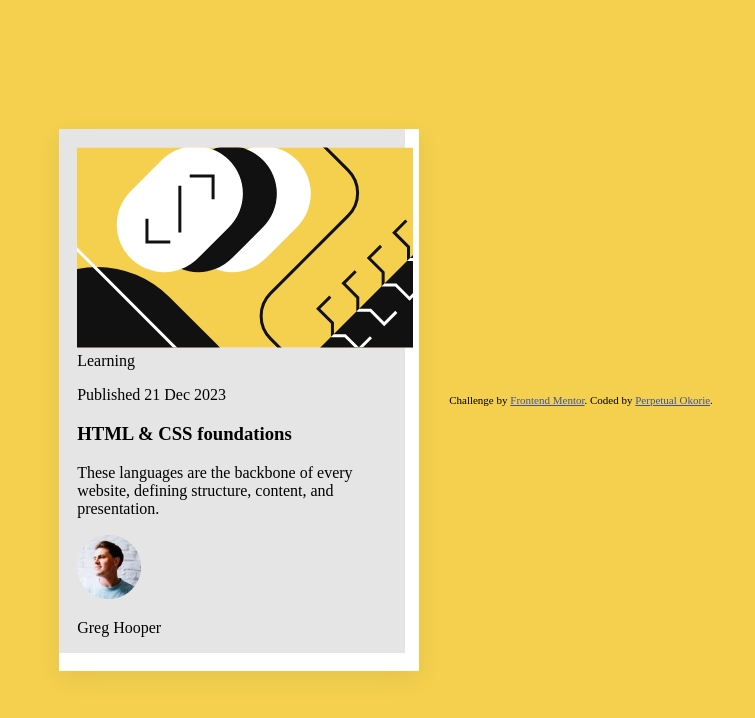
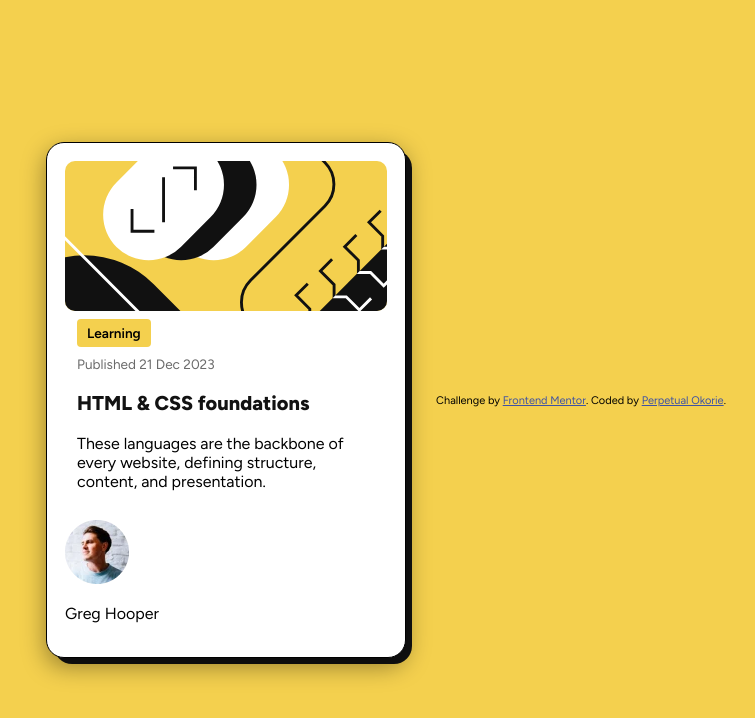
Before and after one commit to AmazedWonder/blog-preview-card, a plain HTML site: page index.html in a window 1280 px wide. Shown: the whole page, without its empty margins (269-1024 px from the left). Drawn offline with Linux system fonts and the light colour scheme.

Commit message:
Update index.html and css files
update the card image, content e.g date, badge, title

```diff
--- a/index.html
+++ b/index.html
@@ -39,7 +39,7 @@
         </div>
 
         <div class="card-content">
-          <span>Learning</span>
+          <span class="badge">Learning</span>
 
           <p class="date">Published 21 Dec 2023</p>
 
@@ -63,7 +63,10 @@
       </article>
     </main>
 
-    <footer>
+
+  </body>
+
+  <footer>
       <div class="attribution">
         Challenge by
         <a href="https://www.frontendmentor.io?ref=challenge" target="_blank"
@@ -74,5 +77,4 @@
         >.
       </div>
     </footer>
-  </body>
 </html>
--- a/styles.css
+++ b/styles.css
@@ -4,10 +4,9 @@
     --bg: hsl(47, 88%, 63%);
     --card-bg: hsl(0, 0%, 100%);
     --muted: hsl(0, 0%, 80%);
-    --title: hsl(0, 0%, 10%);
-    --accent: hsl(0, 0%, 20%);
-    --shadow: rgba(0, 0, 0, 0.1);
-    --sha
+    --title: hsl(0, 0%, 7%);
+    --accent: hsl(0, 0%, 42%);
+    --shadow: rgba(0, 0, 0, 0.4);
     --radius: 18px;
     --gap: 16px;
     --font-size: 16px;
@@ -25,6 +24,7 @@ html, body {
 body {
     margin: 0;
     background: var(--bg);
+    font-family: var(--font);
     display: flex;
     align-items: center;
     justify-content: center;
@@ -35,32 +35,85 @@ body {
     max-width: 420px;
     width: 100%;
     display: flex;
+    /* align-items: center; */
     justify-content: center;
 }
 /* Card */
 .card {
     position: relative;
-    width: 92%;
+    width: 100%;
     max-width: 360px;
     background: var(--card-bg);
+    border: 1px solid black;
     border-radius: var(--radius);
     padding: 18px;
-    box-shadow: 0 8px 24px rgba(0, 0, 0, 0.06);
-    z-index: 1;
-    overflow: hidden;
+    box-shadow: 0 8px 24px var(--shadow);
+    /* z-index: 1;
+    overflow: hidden; */
 }
 
 /* offset 'thick' shadow using pseudo-element */
 .card::after {
     content: '';
     position: absolute;
-    right: 14px;
-    bottom: 18px;
+    left: 7px;
+    bottom: -7px;
     width: 100%;
     height: 100%;
-    background: var(--shadow);
+    background: var(--title);
     border-radius: var(--radius);
     z-index: -1;
     /* filter: blur(8px);
     transform: translateY(4px); */
 }
+
+/* media image */
+.card-image {
+    width: 100%;
+    overflow: hidden;
+    /* border-radius: var(--radius); */
+}
+
+.card-image img {
+    display: block;
+    width: 100%;
+    height: 150px;
+    object-fit: cover;
+    border-radius: 10px;
+}
+
+.card-content {
+    padding: 12px;
+    /* font-family: var(--font); */
+}
+
+/* badge + date */
+.badge {
+    display: inline;
+    background: var(--bg);
+    padding: 6px 10px;
+    border-radius: 4px;
+    /* font-family: var(--font); */
+    font-weight: 600;
+    font-size: 0.85rem;
+}
+
+.date {
+    /* margin: 10px 0 0; */
+    color: var(--accent);
+    font-size: 0.85rem;
+}
+/* title */
+.title {
+    color: var(--title);
+    font-weight: 800;
+    font-size: 1.25rem;
+    line-height: 1.1;
+}
+/*
+.attribution {
+    font-size: 12px;
+    text-align: center;
+    justify-content: center;
+    margin-top: 20px;
+} */
```
